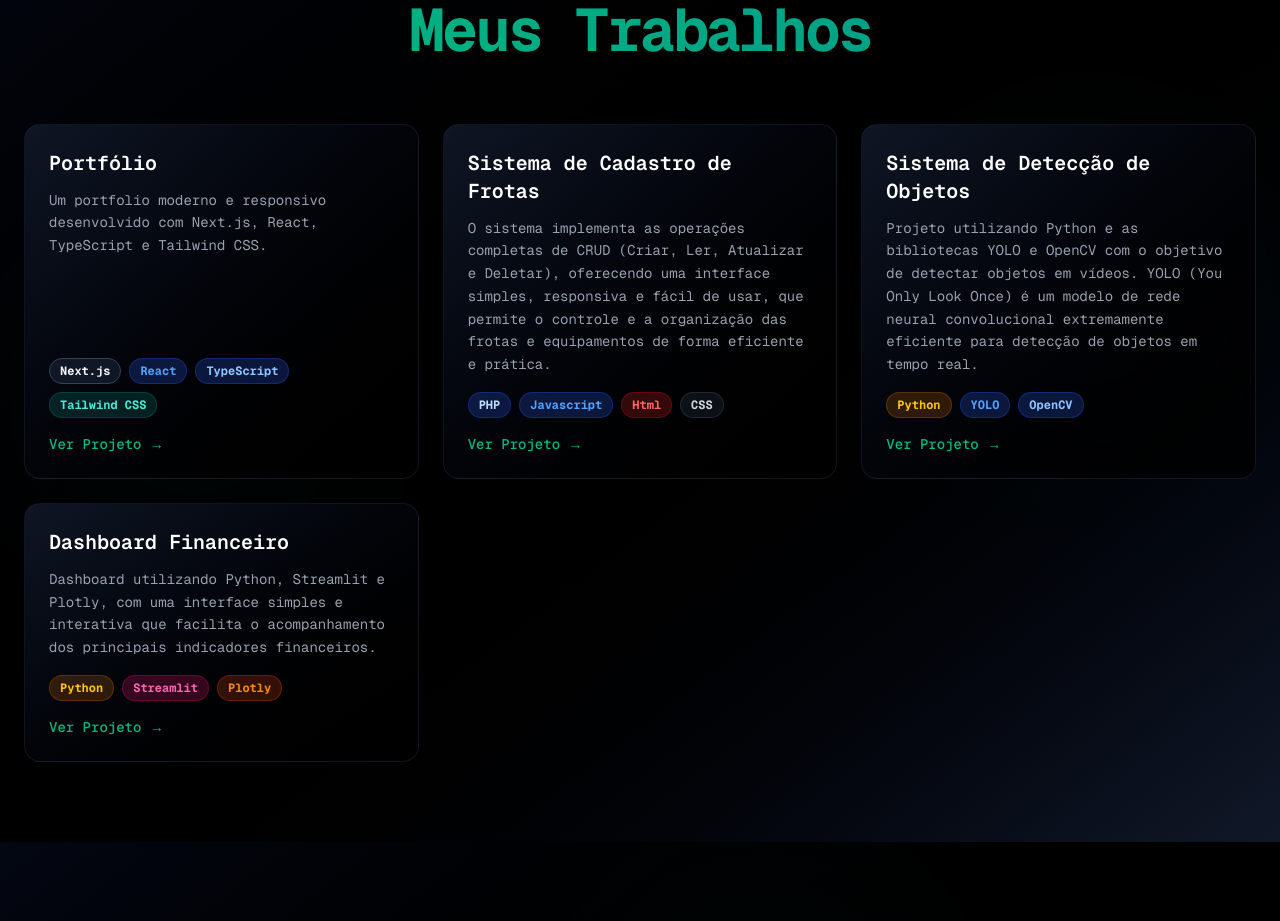
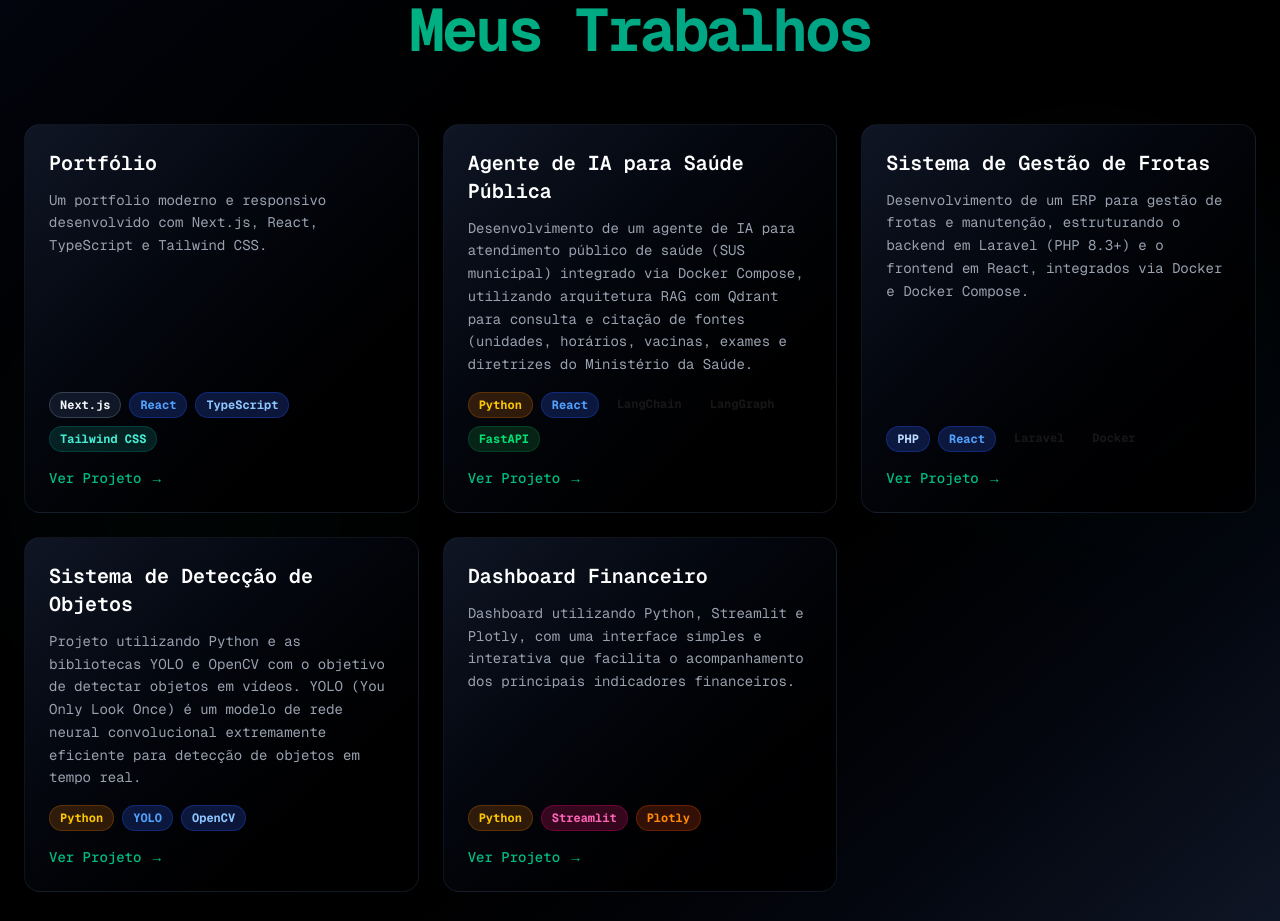
Before and after one commit to ricardodatadev/my-portfolio, a Next.js app: page / in a window 1280 px wide. Shown: the part 2460-3381 px from the top of the page. Built offline with nearby package versions, Linux system fonts and the light colour scheme.

Commit message:
feat (react): atualização do componente de projetos

```diff
--- a/app/components/Projects.tsx
+++ b/app/components/Projects.tsx
@@ -8,14 +8,21 @@ export default function Projects() {
 
       link: "https://github.com/ricardodatadev/my-portfolio.git",
     },
+    {
+      title: "Agente de IA para Saúde Pública",
+      description:
+        "Desenvolvimento de um agente de IA para atendimento público de saúde (SUS municipal) integrado via Docker Compose, utilizando arquitetura RAG com Qdrant para consulta e citação de fontes (unidades, horários, vacinas, exames e diretrizes do Ministério da Saúde.",
+      technologies: ["Python", "React", "LangChain", "LangGraph", "FastAPI"],
 
+      link: "https://github.com/ricardodatadev/my-portfolio.git",
+    },
     {
-      title: "Sistema de Cadastro de Frotas",
+      title: "Sistema de Gestão de Frotas ",
       description:
-        "O sistema implementa as operações completas de CRUD (Criar, Ler, Atualizar e Deletar), oferecendo uma interface simples, responsiva e fácil de usar, que permite o controle e a organização das frotas e equipamentos de forma eficiente e prática.",
-      technologies: ["PHP", "Javascript", "Html", "CSS"],
+        "Desenvolvimento de um ERP para gestão de frotas e manutenção, estruturando o backend em Laravel (PHP 8.3+) e o frontend em React, integrados via Docker e Docker Compose.",
+      technologies: ["PHP", "React", "Laravel", "Docker"],
 
-      link: "https://automotiva.rdatadev.site/",
+      link: "https://github.com/ricardodatadev/fleet-management-erp-showcase.git",
     },
     {
       title: "Sistema de Detecção de Objetos",
@@ -23,7 +30,7 @@ export default function Projects() {
         "Projeto utilizando Python e as bibliotecas YOLO e OpenCV com o objetivo de detectar objetos em vídeos. YOLO (You Only Look Once) é um modelo de rede neural convolucional extremamente eficiente para detecção de objetos em tempo real.",
       technologies: ["Python", "YOLO", "OpenCV"],
 
-      link: "https://github.com/ricardodatadev/Detector-Objetos.git",
+      link: "https://github.com/ricardodatadev/detector-objetos.git",
     },
     {
       title: "Dashboard Financeiro",
```
